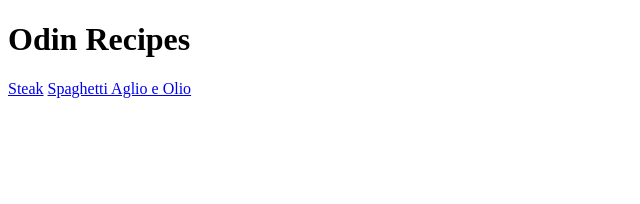
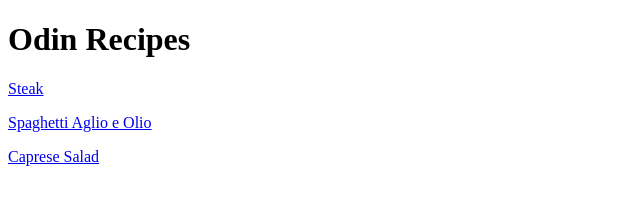
Before and after one commit to theholytom/odin-recipe, a plain HTML site: page index.html in a window 1280 px wide. Shown: the whole page, without its empty margins (0-640 px from the left). Drawn offline with Linux system fonts and the light colour scheme.

```diff
--- a/index.html
+++ b/index.html
@@ -6,7 +6,8 @@
 </head>
 <body>
     <h1>Odin Recipes</h1>
-    <a href="recipes/steak.html">Steak</a>
-    <a href="recipes/spaghetti.html">Spaghetti Aglio e Olio</a>
+    <p><a href="recipes/steak.html">Steak</a></p>
+    <p><a href="recipes/spaghetti.html">Spaghetti Aglio e Olio</a></p>
+    <a href="recipes/salad.html">Caprese Salad</a>
 </body>
 </html>
```
